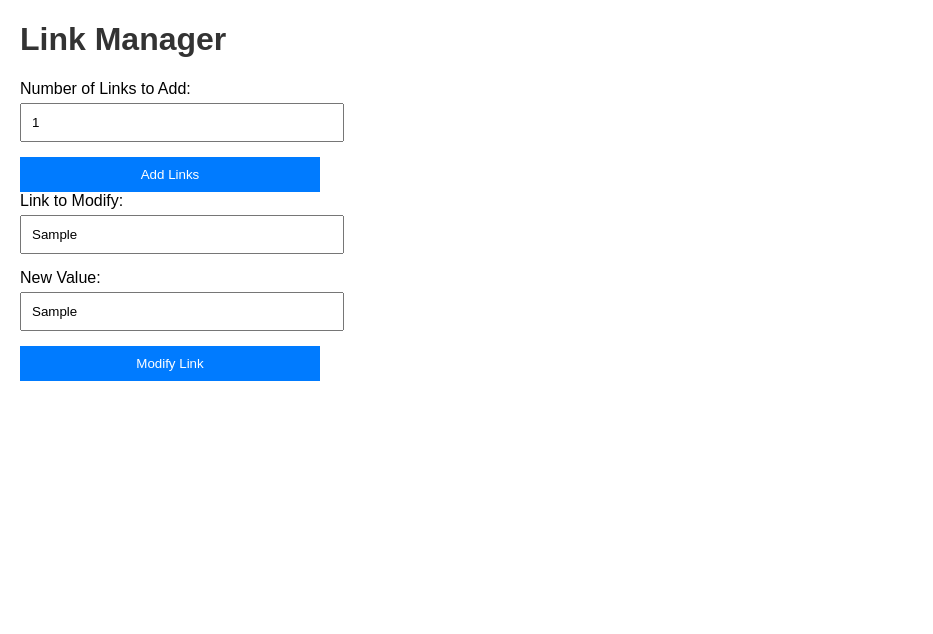
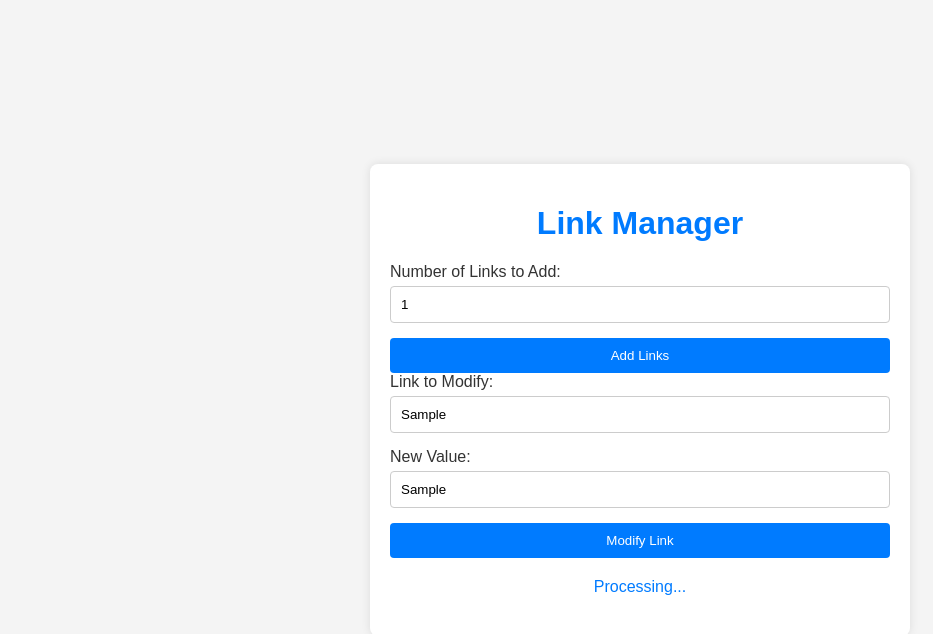
Before and after one commit to MeherJOffice/Quiz-Battle-Privacy, a plain HTML site: page index.html in a window 1280 px wide. Both pictures are taken after typing "Sample", "Sample" into the empty fields and a click on the button "Add Links". Shown: the whole page, without its empty margins (0-933 px from the left). Drawn offline with Linux system fonts and the light colour scheme; no server answers.

Commit message:
Update index.html

```diff
--- a/index.html
+++ b/index.html
@@ -5,18 +5,72 @@
   <meta name="viewport" content="width=device-width, initial-scale=1.0">
   <title>Link Manager</title>
   <style>
-    body { font-family: Arial, sans-serif; margin: 20px; }
-    h1 { color: #333; }
-    .form-group { margin-bottom: 15px; }
-    label { display: block; margin-bottom: 5px; }
-    input, button { padding: 10px; width: 100%; max-width: 300px; }
-    button { background-color: #007bff; color: white; border: none; cursor: pointer; }
-    button:hover { background-color: #0056b3; }
-    .links { margin-top: 20px; }
-    .link { margin-bottom: 10px; }
+    body {
+      font-family: 'Arial', sans-serif;
+      background-color: #f4f4f4;
+      margin: 0;
+      padding: 0;
+      display: flex;
+      justify-content: center;
+      align-items: center;
+      height: 100vh;
+      color: #333;
+    }
+    .container {
+      background-color: #fff;
+      padding: 20px;
+      border-radius: 8px;
+      box-shadow: 0 0 10px rgba(0, 0, 0, 0.1);
+      max-width: 500px;
+      width: 100%;
+    }
+    h1 {
+      color: #007bff;
+      text-align: center;
+    }
+    .form-group {
+      margin-bottom: 15px;
+    }
+    label {
+      display: block;
+      margin-bottom: 5px;
+    }
+    input, button {
+      padding: 10px;
+      width: 100%;
+      box-sizing: border-box;
+      border-radius: 4px;
+      border: 1px solid #ccc;
+    }
+    button {
+      background-color: #007bff;
+      color: white;
+      border: none;
+      cursor: pointer;
+      transition: background-color 0.3s ease;
+    }
+    button:hover {
+      background-color: #0056b3;
+    }
+    .links, .response {
+      margin-top: 20px;
+    }
+    .link, .response-item {
+      margin-bottom: 10px;
+      padding: 10px;
+      background-color: #e9ecef;
+      border-radius: 4px;
+    }
+    .processing {
+      display: none;
+      text-align: center;
+      margin-top: 20px;
+      color: #007bff;
+    }
   </style>
 </head>
 <body>
+  <div class="container">
     <h1>Link Manager</h1>
     <div class="form-group">
       <label for="count">Number of Links to Add:</label>
@@ -34,11 +88,16 @@
     </div>
     <button onclick="modifyLink()">Modify Link</button>
 
+    <div class="processing" id="processing">Processing...</div>
+
+    <div class="response" id="response"></div>
     <div class="links" id="links"></div>
+  </div>
 
   <script>
     async function addLinks() {
       const count = document.getElementById('count').value;
+      showProcessing(true);
       const response = await fetch('https://us-central1-davancigamelinker.cloudfunctions.net/api/add-links', {
         method: 'POST',
         headers: {
@@ -47,6 +106,7 @@
         body: JSON.stringify({ count: parseInt(count) })
       });
       const data = await response.json();
+      showProcessing(false);
       const linksDiv = document.getElementById('links');
       linksDiv.innerHTML = '';
       data.links.forEach(link => {
@@ -60,6 +120,7 @@
     async function modifyLink() {
       const link = document.getElementById('link').value;
       const newValue = document.getElementById('newValue').value;
+      showProcessing(true);
       const response = await fetch('https://us-central1-davancigamelinker.cloudfunctions.net/api/modify-link', {
         method: 'POST',
         headers: {
@@ -68,7 +129,22 @@
         body: JSON.stringify({ link, newValue })
       });
       const data = await response.json();
-      alert(data.message || data.error);
+      showProcessing(false);
+      showResponse(data.message || data.error);
+    }
+
+    function showProcessing(show) {
+      const processingDiv = document.getElementById('processing');
+      processingDiv.style.display = show ? 'block' : 'none';
+    }
+
+    function showResponse(message) {
+      const responseDiv = document.getElementById('response');
+      responseDiv.innerHTML = '';
+      const div = document.createElement('div');
+      div.className = 'response-item';
+      div.textContent = message;
+      responseDiv.appendChild(div);
     }
   </script>
 </body>
```
Lines whose indentation alone changed are shown as unchanged.
